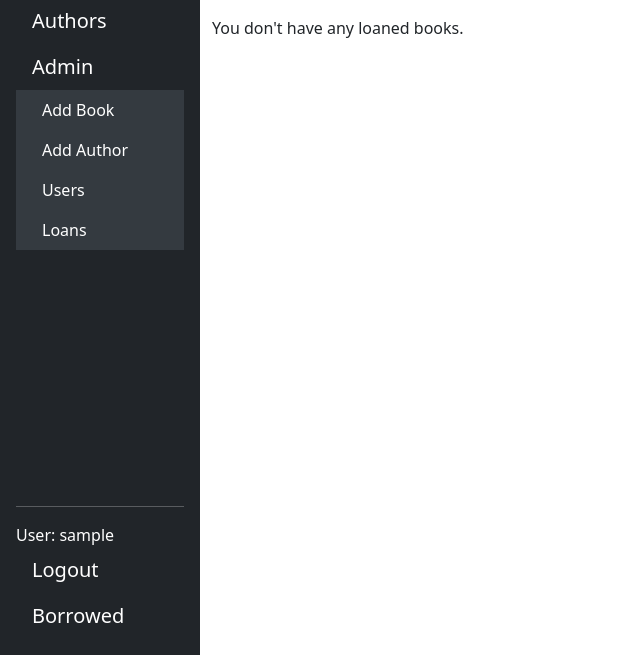
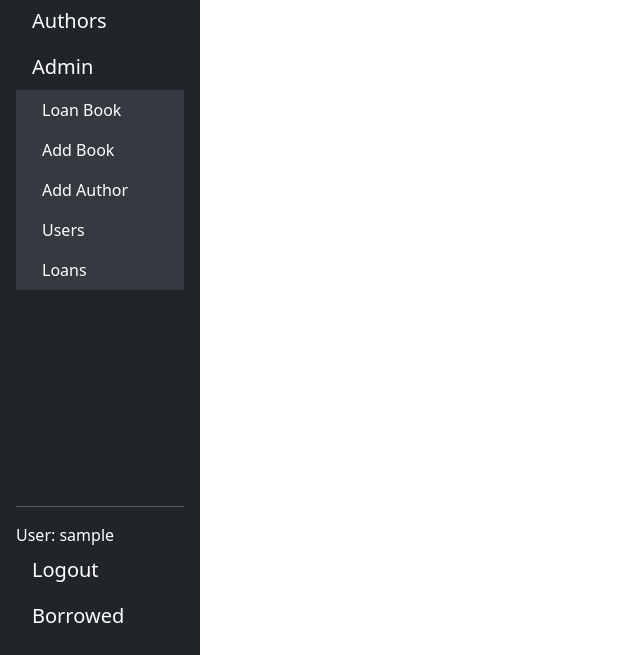
Before and after one commit to rexbrandy/library_app, a Django app: page /loan/all_loans/ in a window 1280 px wide. Shown: the part 145-800 px from the top of the page, without its empty margins (0-640 px from the left). Run offline with Django 4.2, Linux system fonts and the light colour scheme; the visitor is signed in with stand-in values (Sample User, id 1); data that the repository does not hold is empty.

Commit message:
Updated logout redirect rebuilt endpoint for loan-create made changes to some templates

```diff
--- a/catalog/templates/catalog/all_borrowed_books.html
+++ b/catalog/templates/catalog/all_borrowed_books.html
@@ -23,21 +23,4 @@
     {% endfor %}
   </tbody>
 </table>
-
-
-{% if loan_list %}
-  <ul>
-    {% for loan in loan_list %}
-    <li class="{% if loan.is_overdue %}text-danger{% endif %}">
-      <a href="{% url 'book-detail' loan.book_instance.book.pk %}">
-        {{ loan.book_instance.book.title }}
-      </a>
-      ({{ loan.due_back}}) - {{ loan.user.username }}
-      {% if perms.catalog.can_mark_returned %} - <a href="{% url 'renew-loan-librarian' loan.id %}">Renew</a>{% endif %}
-    </li>
-    {% endfor %}
-  </ul>
-{% else %}
-  <p>You don't have any loaned books.</p>
-{% endif %}
 {% endblock %}
--- a/catalog/templates/catalog/book_detail.html
+++ b/catalog/templates/catalog/book_detail.html
@@ -16,9 +16,6 @@
     <p><strong>Genre:</strong> {{ book.genre.all|join:", " }}</p>
     <p><strong>Copies Available:</strong> {{ book.copies_available }}</p>
     <br>
-    {% if user.is_authenticated %}
-    <a href="{% url 'loan-create' book.pk %}" class="btn btn-primary">Loan</a>
-    {% endif %}
     {% if perms.catalog.can_mark_returned %}
     <a href="{% url 'book-update' book.pk %}" class="btn btn-link">Edit</a>
     {% endif %}
--- a/catalog/urls.py
+++ b/catalog/urls.py
@@ -20,5 +20,6 @@ urlpatterns = [
     path('loan/my_loans/', views.LoanedBooksByUserListView.as_view(), name='my-loans'),
     path('loan/<int:pk>/renew/', views.renew_loan_librarian, name='renew-loan-librarian'),
     path('loan/all_loans/', views.LoanedBooksByAllListView.as_view(), name='all-loans'),
-    path('loan/create/<int:book_pk>', views.LoanCreate.as_view(), name='loan-create'),
+    path('loan/create/', views.LoanCreate.as_view(), name='loan-create'),
+    path('loan/create-new/', views.loan_create, name='loan-create-new'),
 ]
--- a/catalog/views.py
+++ b/catalog/views.py
@@ -10,6 +10,7 @@ from django.forms import modelformset_factory
 
 from .forms import RenewBookForm, LoanForm
 from .models import Book, BookInstance, Author, Loan
+# from django.contrib.auth.models import User
 
 def index(request):
     num_books = Book.objects.all().count()
@@ -102,19 +103,6 @@ class LoanCreate(LoginRequiredMixin, generic.edit.CreateView):
     model = Loan
     fields = ['user', 'book_instance']
 
-    def get_context_data(self, **kwargs):
-        book_pk = self.kwargs['book_pk']
-
-        context = super().get_context_data()
-        book = Book.objects.get(pk=book_pk)
-
-        if book.is_available():
-            book_instance = book.get_available_copy()
-            print(book_instance.pk)
-
-        return context
-
-
 class LoanedBooksByUserListView(LoginRequiredMixin, generic.ListView):
     model = Loan
     template_name = 'catalog/borrowed_books.html'
@@ -135,9 +123,24 @@ class LoanedBooksByAllListView(PermissionRequiredMixin, generic.ListView):
 
     template_name = 'catalog/all_borrowed_books.html'
 
+@login_required
+@permission_required('catalog.can_mark_returned', raise_exception=True)
 def loan_create(request):
     if request.method == 'POST':
         form = LoanForm(request.POST)
+
+        if form.is_valid():
+            book_instance = form.cleaned_data['book'].get_available_copy()
+            loaner = form.cleaned_data['user']
+
+            loan = Loan(user=loaner, book_instance=book_instance)
+            loan.save()
+
+            return HttpResponseRedirect(reverse('all-loans'))
+    else:
+        form = LoanForm()
+
+    return render(request, 'catalog/loan_form.html', context={'form': form})
 
 
 @login_required
--- a/library_app/settings.py
+++ b/library_app/settings.py
@@ -129,4 +129,4 @@ DEFAULT_AUTO_FIELD = 'django.db.models.BigAutoField'
 
 LOGIN_REDIRECT_URL = '/'
 
-LOGOUT_REDIRECT_URL = '/login/'
+LOGOUT_REDIRECT_URL = '/accounts/login/'
--- a/templates/base.html
+++ b/templates/base.html
@@ -46,19 +46,22 @@
           </li>
           {% if perms.catalog.can_mark_returned %}
             <li class="nav-item">
-              <a href="{% url 'all-loans' %}" class="nav-link text-white fs-5">Admin</a>
+              <a href="" class="nav-link text-white fs-5">Admin</a>
               <ul class="nav flex-column mb-auto" style="">
                 <li class="nav-item" style="background-color: #343a40; padding-left: 10px;">
-                  <a href="" class="nav-link text-white">Add Book</a>
+                  <a href="{% url 'loan-create' %}" class="nav-link text-white">Loan Book</a>
                 </li>
                 <li class="nav-item" style="background-color: #343a40; padding-left: 10px;">
-                  <a href="" class="nav-link text-white">Add Author</a>
+                  <a href="{% url 'book-create' %}" class="nav-link text-white">Add Book</a>
+                </li>
+                <li class="nav-item" style="background-color: #343a40; padding-left: 10px;">
+                  <a href="{% url 'author-create' %}" class="nav-link text-white">Add Author</a>
                 </li>
                 <li class="nav-item" style="background-color: #343a40; padding-left: 10px;">
                   <a href="" class="nav-link text-white">Users</a>
                 </li>
                 <li class="nav-item" style="background-color: #343a40; padding-left: 10px;">
-                  <a href="" class="nav-link text-white">Loans</a>
+                  <a href="{% url 'all-loans' %}" class="nav-link text-white">Loans</a>
                 </li>
               </ul>
             </li>
```
Also changed, not shown: catalog/forms.py (+6 -4 lines), catalog/templates/catalog/book_list.html (+3 -5 lines), README.md.
